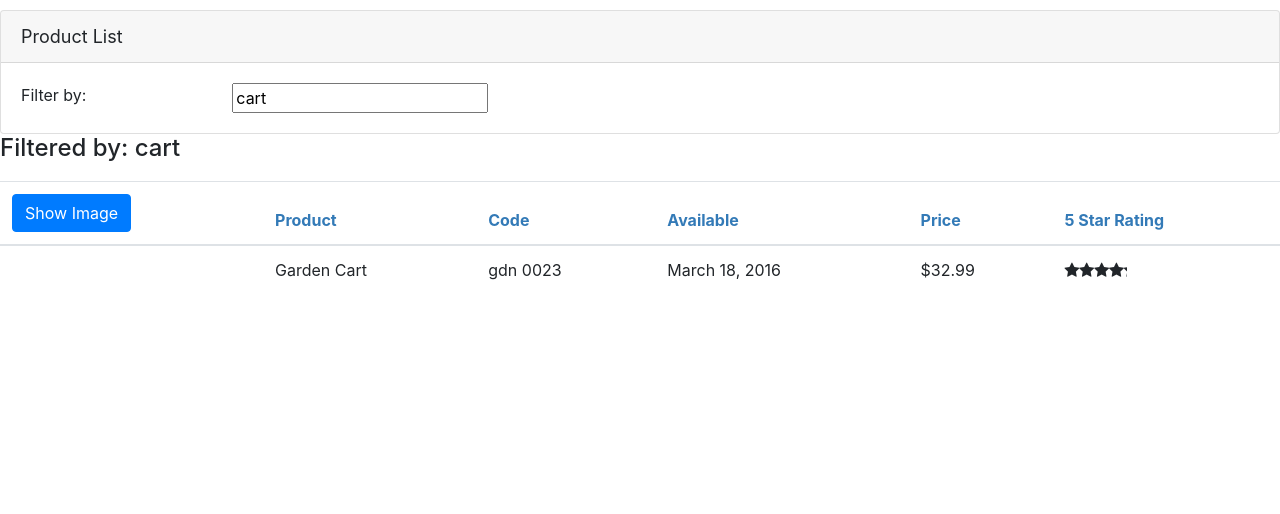
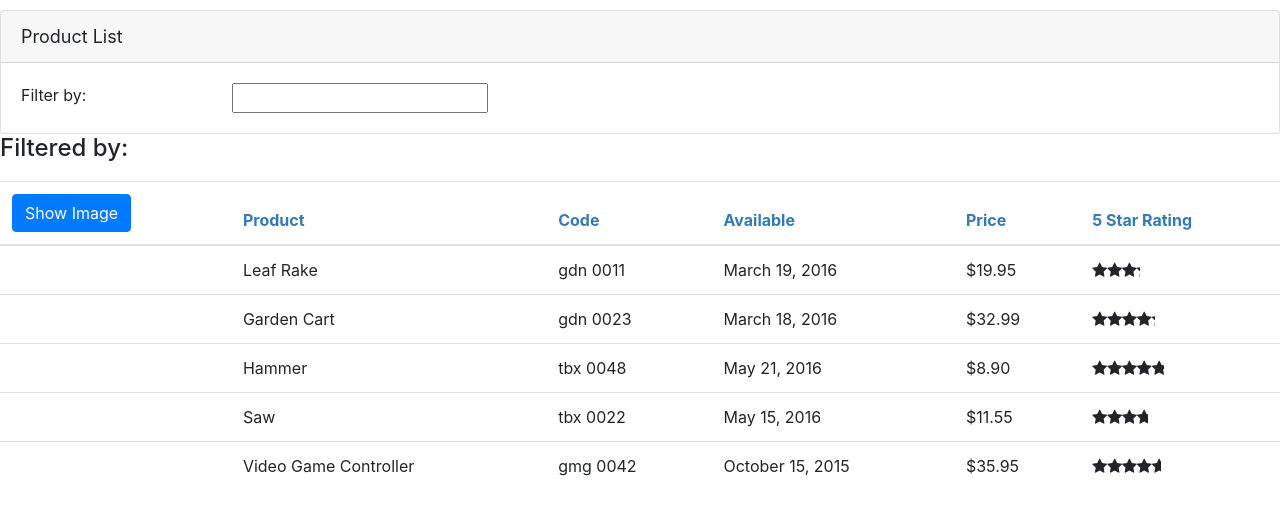
Before and after one commit to bWalshPdx/pluralsight-angularjs-getting-started, an Angular app: page / in a window 1280 px wide. Shown: the top 514 px of the page. Built offline with nearby package versions, Linux system fonts and the light colour scheme.

Commit message:
Completed the 'Services and Dependency Injection' section

```diff
--- a/src/products/product-list.component.ts
+++ b/src/products/product-list.component.ts
@@ -1,5 +1,6 @@
 import { Component, OnInit } from "@angular/core";
 import { IProduct } from "./product";
+import { ProductService } from "./product.service";
 
 @Component({
     selector: 'pm-products',
@@ -14,9 +15,7 @@
     showImage: boolean = false;
     _listFilter: string;
 
-    constructor(){
-      this.filteredProducts = this.products;
-      this.listFilter = 'cart';
+    constructor(private productService: ProductService){
     }
 
     get listFilter(): string{
@@ -29,58 +28,7 @@
     }
 
     filteredProducts: IProduct[];
-    products: IProduct[] = [
-        {
-          "productId": 1,
-          "productName": "Leaf Rake",
-          "productCode": "GDN-0011",
-          "releaseDate": "March 19, 2016",
-          "description": "Leaf rake with 48-inch wooden handle.",
-          "price": 19.95,
-          "starRating": 3.2,
-          "imageUrl": "https://openclipart.org/image/300px/svg_to_png/26215/Anonymous_Leaf_Rake.png"
-        },
-        {
-          "productId": 2,
-          "productName": "Garden Cart",
-          "productCode": "GDN-0023",
-          "releaseDate": "March 18, 2016",
-          "description": "15 gallon capacity rolling garden cart",
-          "price": 32.99,
-          "starRating": 4.2,
-          "imageUrl": "https://openclipart.org/image/300px/svg_to_png/58471/garden_cart.png"
-        },
-        {
-          "productId": 5,
-          "productName": "Hammer",
-          "productCode": "TBX-0048",
-          "releaseDate": "May 21, 2016",
-          "description": "Curved claw steel hammer",
-          "price": 8.9,
-          "starRating": 4.8,
-          "imageUrl": "https://openclipart.org/image/300px/svg_to_png/73/rejon_Hammer.png"
-        },
-        {
-          "productId": 8,
-          "productName": "Saw",
-          "productCode": "TBX-0022",
-          "releaseDate": "May 15, 2016",
-          "description": "15-inch steel blade hand saw",
-          "price": 11.55,
-          "starRating": 3.7,
-          "imageUrl": "https://openclipart.org/image/300px/svg_to_png/27070/egore911_saw.png"
-        },
-        {
-          "productId": 10,
-          "productName": "Video Game Controller",
-          "productCode": "GMG-0042",
-          "releaseDate": "October 15, 2015",
-          "description": "Standard two-button video game controller",
-          "price": 35.95,
-          "starRating": 4.6,
-          "imageUrl": "https://openclipart.org/image/300px/svg_to_png/120337/xbox-controller_01.png"
-        }
-      ];
+    products: IProduct[] = [];
 
       onRatingClicked(message: string): void{
         this.pageTitle = 'Product List: ' + message;
@@ -97,6 +45,7 @@
       };
 
       ngOnInit(): void{
-        console.log('PIKA PIKA');
+        this.products = this.productService.getProducts();
+        this.filteredProducts = this.products;
       }
 }
--- /dev/null
+++ b/src/products/product.service.ts
@@ -0,0 +1,64 @@
+import { Injectable } from "@angular/core";
+import { IProduct } from "./product";
+
+
+
+@Injectable({
+  providedIn: 'root'
+})
+export class ProductService {
+    getProducts(): IProduct[] {
+        return[
+            {
+              "productId": 1,
+              "productName": "Leaf Rake",
+              "productCode": "GDN-0011",
+              "releaseDate": "March 19, 2016",
+              "description": "Leaf rake with 48-inch wooden handle.",
+              "price": 19.95,
+              "starRating": 3.2,
+              "imageUrl": "https://openclipart.org/image/300px/svg_to_png/26215/Anonymous_Leaf_Rake.png"
+            },
+            {
+              "productId": 2,
+              "productName": "Garden Cart",
+              "productCode": "GDN-0023",
+              "releaseDate": "March 18, 2016",
+              "description": "15 gallon capacity rolling garden cart",
+              "price": 32.99,
+              "starRating": 4.2,
+              "imageUrl": "https://openclipart.org/image/300px/svg_to_png/58471/garden_cart.png"
+            },
+            {
+              "productId": 5,
+              "productName": "Hammer",
+              "productCode": "TBX-0048",
+              "releaseDate": "May 21, 2016",
+              "description": "Curved claw steel hammer",
+              "price": 8.9,
+              "starRating": 4.8,
+              "imageUrl": "https://openclipart.org/image/300px/svg_to_png/73/rejon_Hammer.png"
+            },
+            {
+              "productId": 8,
+              "productName": "Saw",
+              "productCode": "TBX-0022",
+              "releaseDate": "May 15, 2016",
+              "description": "15-inch steel blade hand saw",
+              "price": 11.55,
+              "starRating": 3.7,
+              "imageUrl": "https://openclipart.org/image/300px/svg_to_png/27070/egore911_saw.png"
+            },
+            {
+              "productId": 10,
+              "productName": "Video Game Controller",
+              "productCode": "GMG-0042",
+              "releaseDate": "October 15, 2015",
+              "description": "Standard two-button video game controller",
+              "price": 35.95,
+              "starRating": 4.6,
+              "imageUrl": "https://openclipart.org/image/300px/svg_to_png/120337/xbox-controller_01.png"
+            }
+          ];
+    }
+}
```
